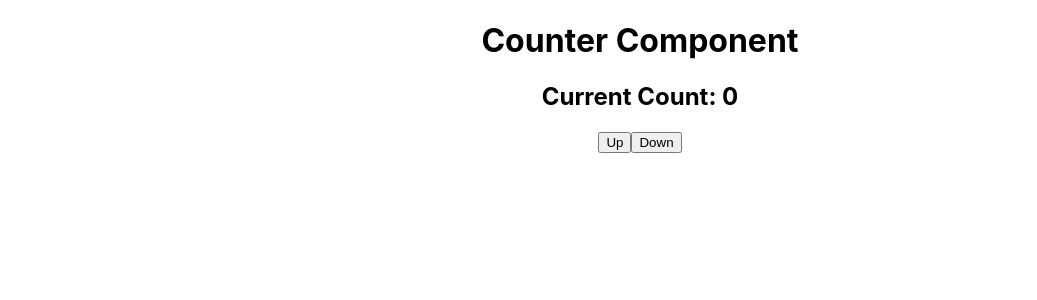
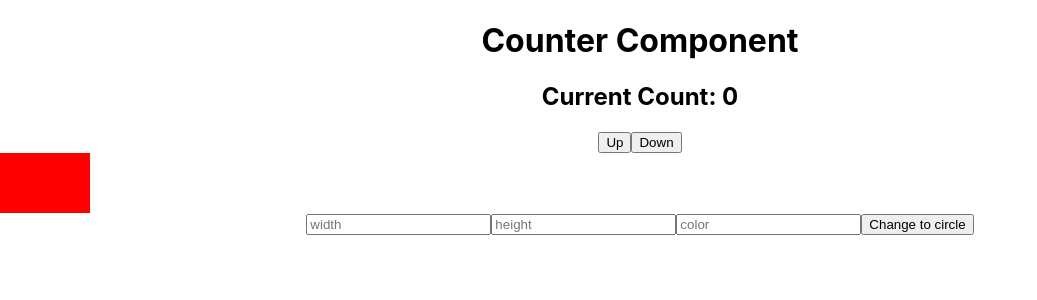
Before and after one commit to kaylinkhanal/bulletproof_redux, a React (Create React App) app: page / in a window 1280 px wide. Shown: the top 300 px of the page, without its empty margins (0-1037 px from the left). Built offline with nearby package versions, Linux system fonts and the light colour scheme; the HTML template or start-up script is replaced by a standard one.

Commit message:
added box and input fields

```diff
--- a/src/App.js
+++ b/src/App.js
@@ -1,11 +1,12 @@
 import React from "react";
 import './App.css';
 import Counter from "./features/counter/counter";
-
+import Box from './features/box/box';
 function App() {
   return (
     <div className="App">
       <Counter/>
+      <Box/>
     </div>
   );
 }
--- /dev/null
+++ b/src/features/box/box.js
@@ -0,0 +1,28 @@
+import React from 'react';
+import {useDispatch, useSelector} from "react-redux";
+import {changeWidth} from "./box.slice";
+
+const Box = () => {
+    const {width, backgroundColor, padding} =useSelector(state=>state.box)
+    const dispatch = useDispatch()
+  return (
+      <>
+    <div style={{
+        width: width,
+        padding: padding,
+        backgroundColor: backgroundColor
+    }}>
+
+    </div>
+    <input placeholder="width"
+     onKeyUp={(e)=>dispatch(changeWidth(e.target.value))}/>
+      <input placeholder="height"
+  />
+  <input placeholder ="color"/>
+  <button> Change to circle</button>
+    </>
+
+  );
+};
+
+export default Box;
--- /dev/null
+++ b/src/features/box/box.slice.js
@@ -0,0 +1,22 @@
+import { createSlice } from "@reduxjs/toolkit";
+
+export const initialState = {
+  width: '30px',
+  height:'20px',
+  padding: '30px',
+  backgroundColor: 'red'
+};
+
+const BoxSlice = createSlice({
+  name: "count",
+  initialState,
+  reducers: {
+    changeWidth: (state, actions) => {
+        state.width= actions.payload + 'px'
+    },
+
+  }
+});
+
+export const { changeWidth} = BoxSlice.actions;
+export default BoxSlice.reducer;
--- a/src/features/counter/counter.js
+++ b/src/features/counter/counter.js
@@ -19,6 +19,7 @@ const Counter = () => {
       <h2>Current Count: {count}</h2>
       <button onClick={onUpClick}>Up</button>
       <button onClick={onDownClick}>Down</button>
+
     </div>
   );
 };
--- a/src/store.js
+++ b/src/store.js
@@ -2,9 +2,11 @@ import { configureStore } from "@reduxjs/toolkit";
 import { combineReducers } from "redux";
 import counterSlice from './features/counter/counter.slice'
 import logger from 'redux-logger'
+import boxSlice from "./features/box/box.slice";
 
 const reducer = combineReducers({
   count: counterSlice,
+  box: boxSlice
 });
 
 const store = configureStore({
```
